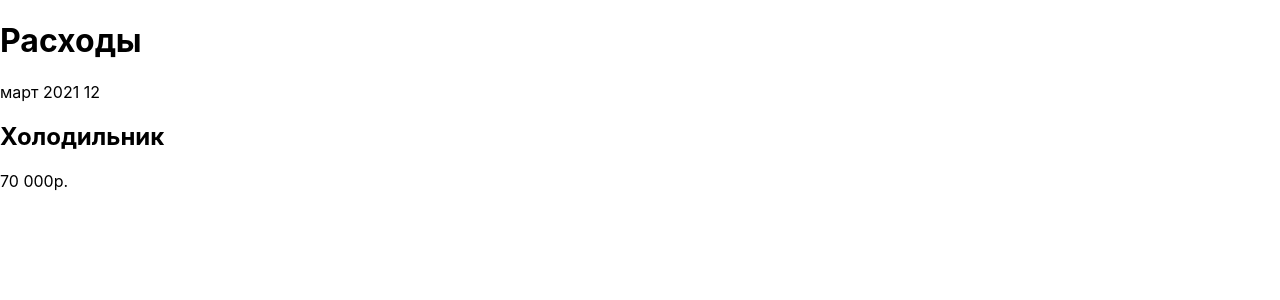
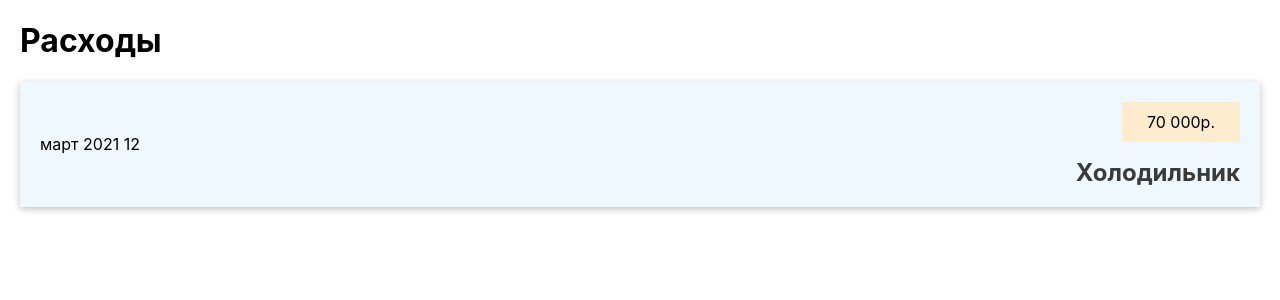
Before and after one commit to dmitriy-violentiy/purchases, a React (Create React App) app: page / in a window 1280 px wide. Shown: the top 300 px of the page. Built offline with nearby package versions, Linux system fonts and the light colour scheme.

Commit message:
add styles in CostItem

```diff
--- /dev/null
+++ b/src/components/CostItem.css
@@ -0,0 +1,28 @@
+.cost-item {
+   display: flex;
+   justify-content: space-between;
+   align-items: center;
+   padding: 20px;
+   background-color: aliceblue;
+   box-shadow: 0 2px 7px rgba(0, 0, 0, 0.25);
+}
+
+.cost-item__description {
+   display: flex;
+   flex-direction: column;
+   gap: 1rem;
+   align-items: flex-end;
+   flex-flow: column-reverse;
+   justify-content: flex-start;
+   flex: 1;
+}
+
+.cost-item h2 {
+   color: #3a3a3a;
+   margin: 0;
+}
+
+.cost-item__price {
+   background-color:blanchedalmond;
+   padding: 10px 25px;
+}
--- a/src/components/CostItem.js
+++ b/src/components/CostItem.js
@@ -1,10 +1,12 @@
+import "./CostItem.css";
+
 function CostItem() {
 	return (
-		<div>
+		<div className="cost-item">
 			<div>март 2021 12</div>
-			<div>
+			<div className="cost-item__description">
 				<h2>Холодильник</h2>
-				<div>70 000р.</div>
+				<div className="cost-item__price">70 000р.</div>
 			</div>
 		</div>
 	);
--- a/src/index.css
+++ b/src/index.css
@@ -1,5 +1,5 @@
 body {
-  margin: 0;
+  margin: 20px;
   font-family: -apple-system, BlinkMacSystemFont, 'Segoe UI', 'Roboto', 'Oxygen',
     'Ubuntu', 'Cantarell', 'Fira Sans', 'Droid Sans', 'Helvetica Neue',
     sans-serif;
```
